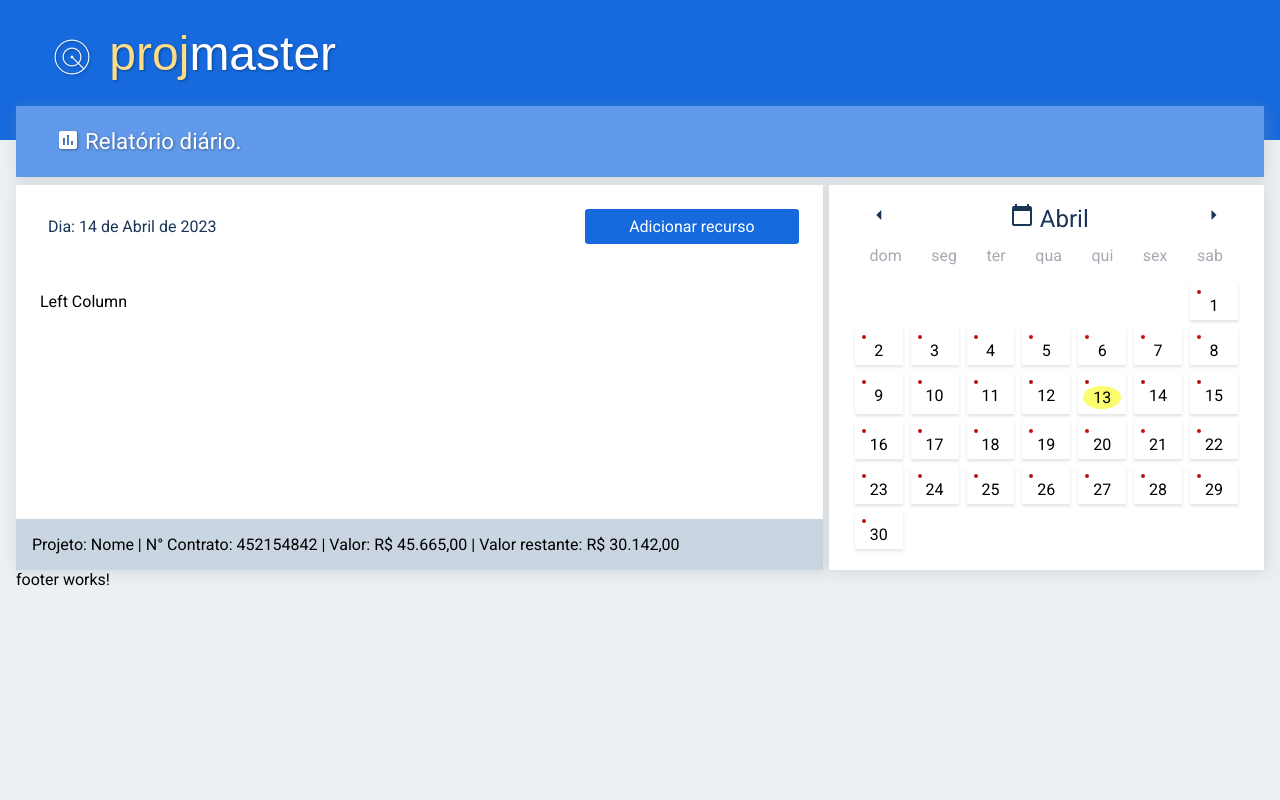
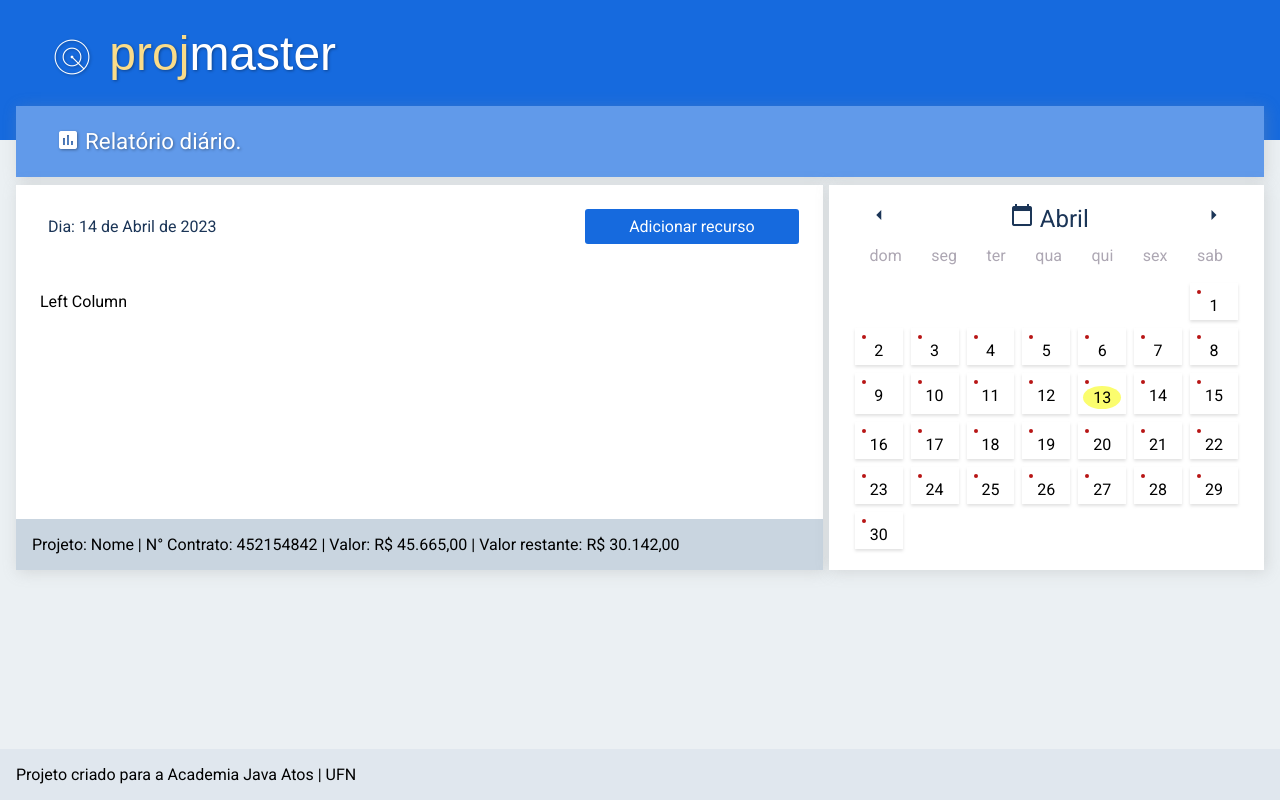
Before and after one commit to jaotuta/academia-atos-projeto-final, an Angular app: page / in a window 1280 px wide. Built offline with nearby package versions, Linux system fonts and the light colour scheme; a web font is replaced by a local one.

Commit message:
alteração no footer

```diff
--- a/src/app/proj-page/footer/footer.component.css
+++ b/src/app/proj-page/footer/footer.component.css
@@ -0,0 +1,5 @@
+.footer {
+  background-color: rgb(224, 231, 238);
+  padding: 1rem;
+
+}
--- a/src/app/proj-page/footer/footer.component.html
+++ b/src/app/proj-page/footer/footer.component.html
@@ -1 +1,3 @@
-<p>footer works!</p>
+<div class="footer">
+    Projeto criado para a Academia Java Atos | UFN
+</div>
--- a/src/app/proj-page/proj-page.component.css
+++ b/src/app/proj-page/proj-page.component.css
@@ -1,21 +1,29 @@
-@import url('https://fonts.googleapis.com/css2?family=Khand&display=swap');
-@import url('https://fonts.googleapis.com/css2?family=Khand&family=Smooch+Sans:wght@500&display=swap');
+@import url("https://fonts.googleapis.com/css2?family=Khand&display=swap");
+@import url("https://fonts.googleapis.com/css2?family=Khand&family=Smooch+Sans:wght@500&display=swap");
 
 .container {
   padding: 1rem;
   margin-top: -50px;
+  flex-grow: 10;
 }
-
+.total {
+  display: flex;
+  flex-direction: column;
+  position: relative;
+  min-height: 100vh;
+}
+.mediano {
+    padding-bottom: 2.5rem;
+}
 .top {
   display: flex;
   flex-direction: column;
   background-color: rgb(22, 106, 222);
-    ;
   height: 140px;
+  min-width: 100vw;
 }
 
 .infos {
-
   display: flex;
   flex-direction: column;
   height: 100px;
@@ -28,30 +36,30 @@
   padding-left: 3rem;
   font-size: 3rem;
   color: rgb(250, 220, 137);
-    font-family: 'Khand', sans-serif;
-    font-family: 'Smooch Sans', sans-serif;
+  font-family: "Khand", sans-serif;
+  font-family: "Smooch Sans", sans-serif;
   text-shadow: 1px 1px 3px rgba(0, 0, 0, 0.356);
 }
 
 .master {
-    font-family: 'Khand', sans-serif;
-    font-family: 'Smooch Sans', sans-serif;
+  font-family: "Khand", sans-serif;
+  font-family: "Smooch Sans", sans-serif;
   color: white;
-
 }
 
 .empty-space {
   height: 50px;
 }
 
-
 .material-symbols-outlined {
   vertical-align: middle;
   font-size: 3rem;
   color: white;
-    font-variation-settings:
-        'FILL' 0,
-        'wght' 100,
-        'GRAD' 0,
-        'opsz' 48
+  font-variation-settings: "FILL" 0, "wght" 100, "GRAD" 0, "opsz" 48;
 }
+.footer {
+  background-color: aqua;
+  position: absolute;
+  bottom: 0;
+  width: 100%;
+}
--- a/src/app/proj-page/proj-page.component.html
+++ b/src/app/proj-page/proj-page.component.html
@@ -1,16 +1,20 @@
+<div class="total">
+  <div class="mediano">
     <div class="top">
       <div class="infos">
-
         <div class="projmaster">
           <span class="material-symbols-outlined">radar</span>
           proj<span class="master">master</span>
         </div>
       </div>
-    <div class="empty-space">
-    </div>
+      <div class="empty-space"></div>
     </div>
     <div class="container">
       <app-header></app-header>
       <app-main-section></app-main-section>
+    </div>
+  </div>
+  <div class="footer">
     <app-footer></app-footer>
   </div>
+</div>
```
Lines whose indentation alone changed are shown as unchanged.
